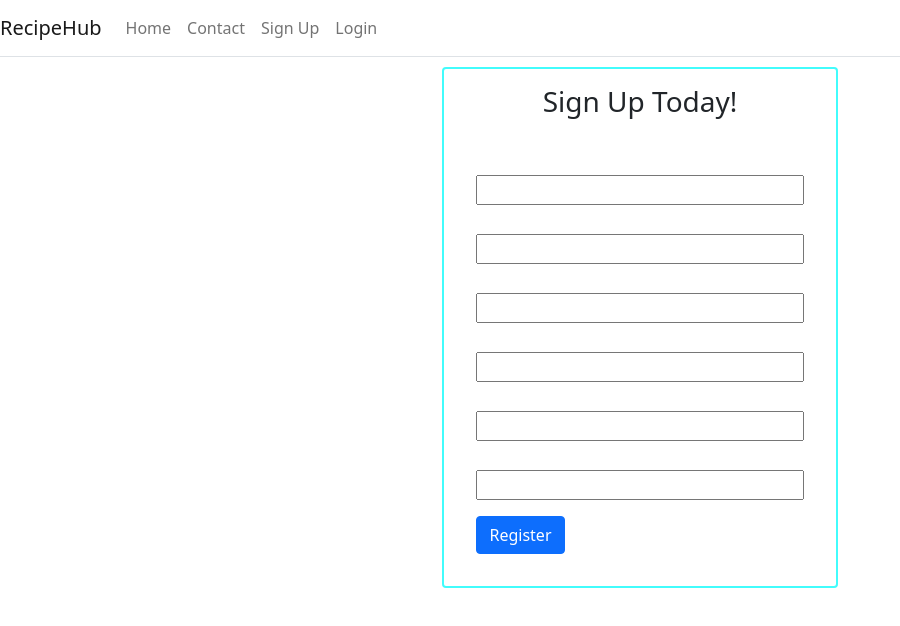
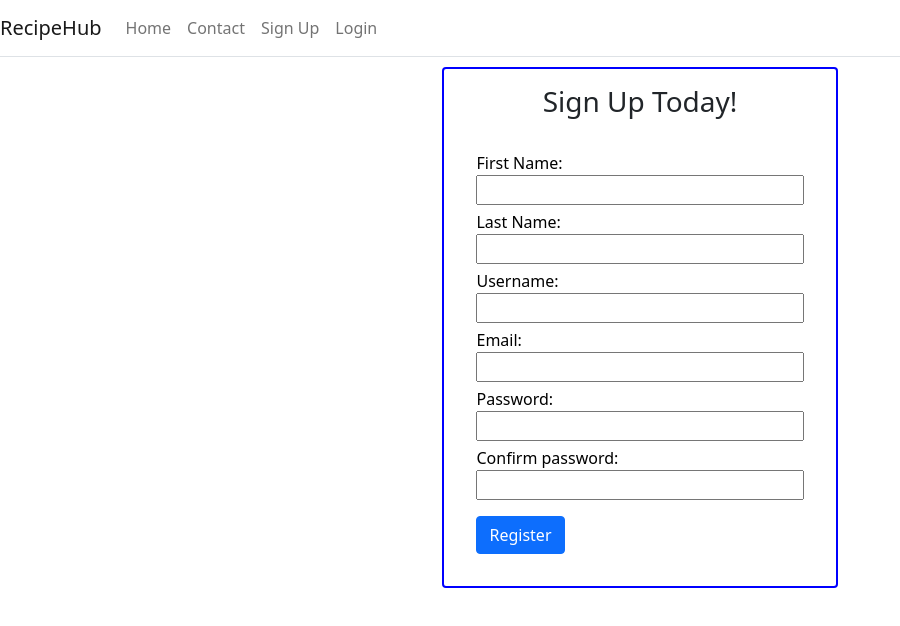
Before and after one commit to Co-Lab-You-Belong-in-Tech/RecipeHub-Frontend, a React (Create React App) app in the folder recipehubcode/: page /signup in a window 1280 px wide. Shown: the top 626 px of the page, without its empty margins (0-900 px from the left). Built offline with nearby package versions, Linux system fonts and the light colour scheme.

Commit message:
set up some basic styling

```diff
--- a/recipehubcode/src/pages/signUpPage.js
+++ b/recipehubcode/src/pages/signUpPage.js
@@ -84,7 +84,7 @@ const SignUpForm = () => {
         justifyContent: 'center',
       }}
     >
-      <div className='p-3 rounded' style={{ border: '2px solid #42fcfc' }}>
+      <div className='p-3 rounded' style={{ border: '2px solid blue' }}>
         <div
           className='card-title'
           style={{ display: 'flex', justifyContent: 'center' }}
@@ -96,7 +96,11 @@ const SignUpForm = () => {
           className='card-body'
           style={{ color: '#fff' }}
         >
-          <label htmlFor='first_name' className='d-block'>
+          <label
+            htmlFor='first_name'
+            className='d-block'
+            style={{ color: 'black' }}
+          >
             First Name:
           </label>
           <input
@@ -108,7 +112,11 @@ const SignUpForm = () => {
             value={registrationForm.first_name}
             style={{ width: '100%', marginBottom: '5px' }}
           />
-          <label htmlFor='last_name' className='d-block'>
+          <label
+            htmlFor='last_name'
+            className='d-block'
+            style={{ color: 'black' }}
+          >
             Last Name:
           </label>
           <input
@@ -120,7 +128,11 @@ const SignUpForm = () => {
             value={registrationForm.last_name}
             style={{ width: '100%', marginBottom: '5px' }}
           />
-          <label htmlFor='username' className='d-block'>
+          <label
+            htmlFor='username'
+            className='d-block'
+            style={{ color: 'black' }}
+          >
             Username:
           </label>
           <input
@@ -132,7 +144,7 @@ const SignUpForm = () => {
             value={registrationForm.username}
             style={{ width: '100%', marginBottom: '5px' }}
           />
-          <label htmlFor='email' className='d-block'>
+          <label htmlFor='email' className='d-block' style={{ color: 'black' }}>
             Email:
           </label>
           <input
@@ -144,7 +156,11 @@ const SignUpForm = () => {
             value={registrationForm.email}
             style={{ width: '100%', marginBottom: '5px' }}
           />
-          <label htmlFor='password' className='d-block'>
+          <label
+            htmlFor='password'
+            className='d-block'
+            style={{ color: 'black' }}
+          >
             Password:{' '}
           </label>
           <input
@@ -156,7 +172,11 @@ const SignUpForm = () => {
             value={registrationForm.password}
             style={{ width: '100%', marginBottom: '5px' }}
           />
-          <label htmlFor='password_match' className='d-block'>
+          <label
+            htmlFor='password_match'
+            className='d-block'
+            style={{ color: 'black' }}
+          >
             Confirm password:
           </label>
           <input
```
